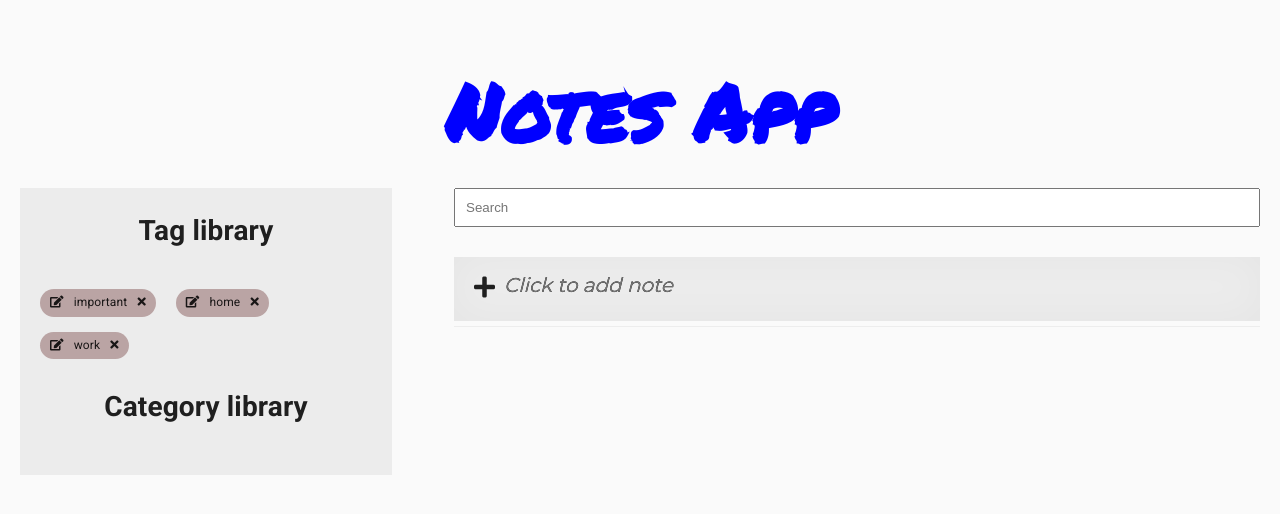
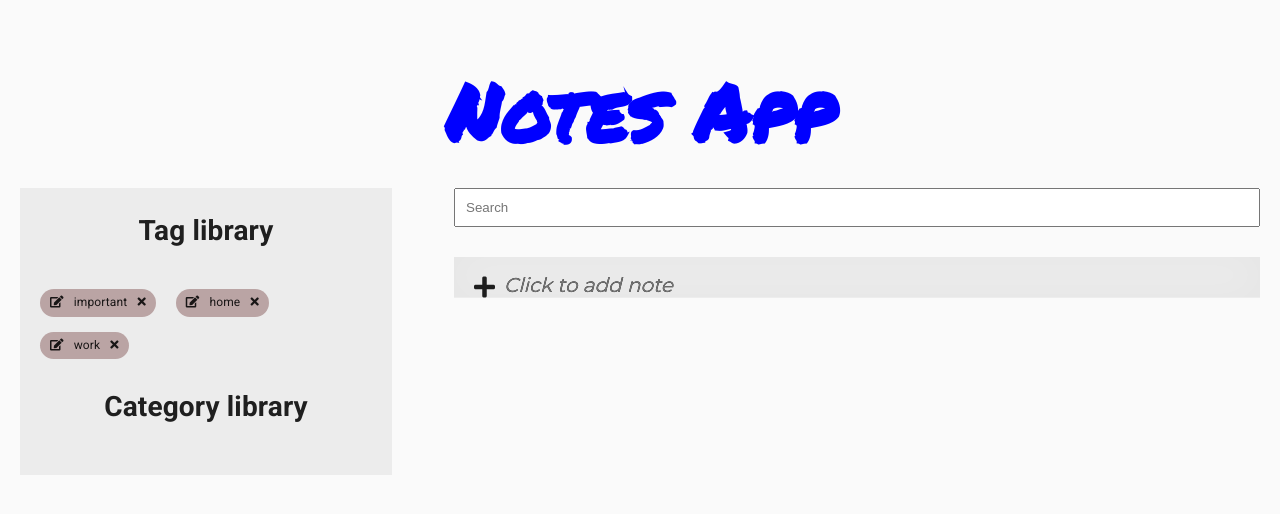
Before and after one commit to tolochenkovad/notesReact, a React (Create React App) app: page / in a window 1280 px wide. Shown: the top 514 px of the page. Built offline with nearby package versions, Linux system fonts and the light colour scheme.

Commit message:
refactoring AddNote

```diff
--- a/src/components/AddNote/AddNote.jsx
+++ b/src/components/AddNote/AddNote.jsx
@@ -10,9 +10,10 @@ const AddNote = ({clickItem}) => {
     return(
         <Grid className={classes.addNote}>
                 <i className={clsx(classes.icon, 'fas fa-plus')} />
-                <textarea
+                <Grid
                     className = {classes.textarea}
                     onClick = {clickItem}
+                    component="input"
                     placeholder = "Click to add note"
                 />
         </Grid>
```
